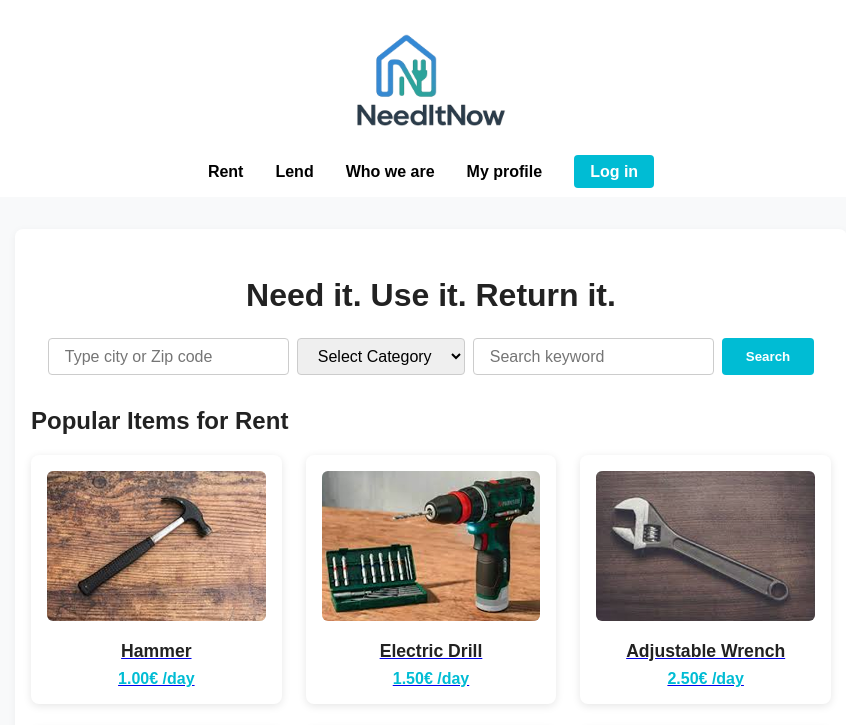
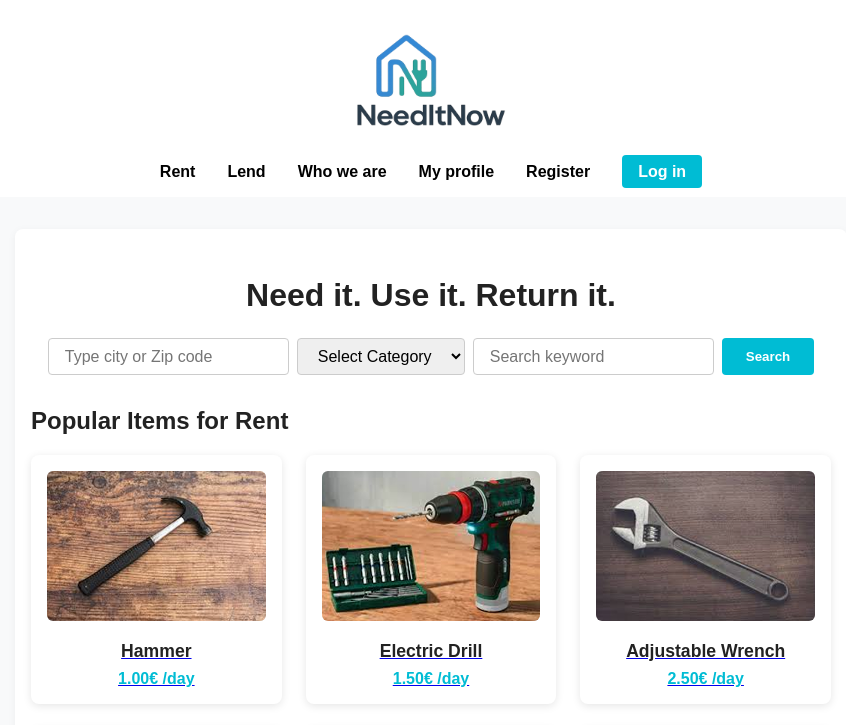
Before and after one commit to Victor-ripert/projectweek-victor.ripert, a website: page website/frontend/index.html in a window 1280 px wide. Shown: the top 725 px of the page, without its empty margins (209-1055 px from the left). Drawn offline with Linux system fonts and the light colour scheme; no server answers.

Commit message:
ADD: regiter in nav

```diff
--- a/website/frontend/index.html
+++ b/website/frontend/index.html
@@ -17,6 +17,7 @@
                 <li><a href="#lend">Lend</a></li>
                 <li><a href="#WhoWeAre">Who we are</a></li>
                 <li><a href="#profile">My profile</a></li>
+                <li><a href="register.html">Register</a></li>
                 <li><a href="login.html" class="btn">Log in</a></li>
             </ul>
         </nav>
```
